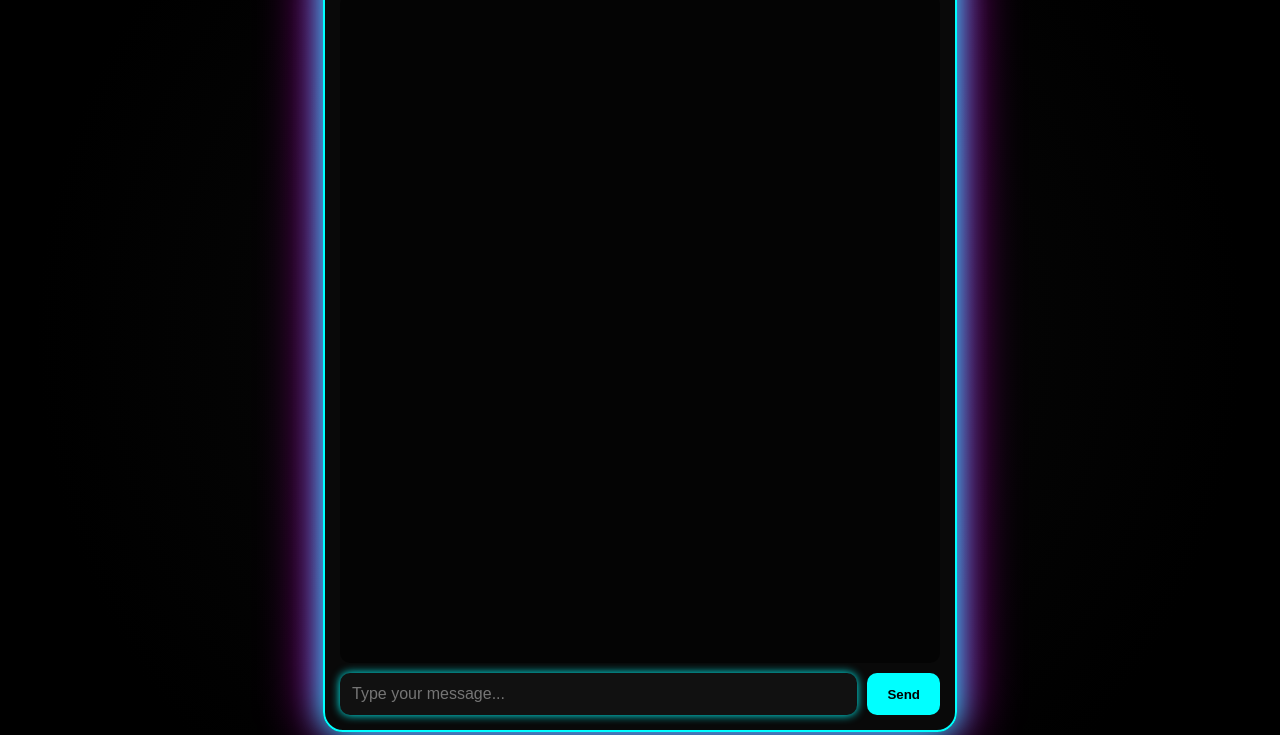
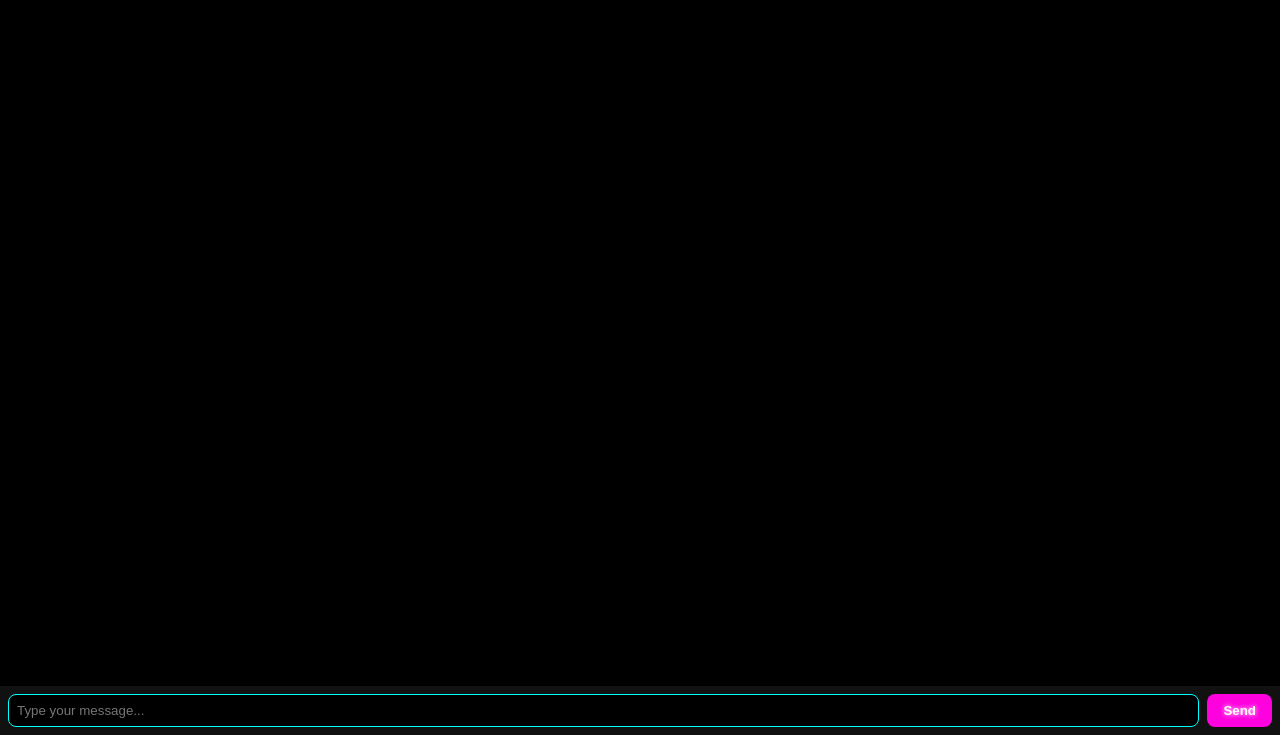
Before and after one commit to mujahi-01/falcons-chatbot, a plain HTML site: page Index.html in a window 1280 px wide. Shown: the part 65-800 px from the top of the page. Drawn offline with Linux system fonts and the light colour scheme.

Commit message:
Update Index.html

```diff
--- a/Index.html
+++ b/Index.html
@@ -1,136 +1,120 @@
 <!DOCTYPE html>
 <html lang="en">
 <head>
-  <meta charset="UTF-8">
-  <meta name="viewport" content="width=device-width, initial-scale=1.0">
-  <title>Falcons Chat</title>
+  <meta charset="UTF-8" />
+  <meta name="viewport" content="width=device-width, initial-scale=1.0" />
+  <title>⚡ Falcons Chat ⚡</title>
   <style>
     body {
+      background: black;
+      color: #00ffea;
+      font-family: 'Courier New', monospace;
       margin: 0;
-      font-family: 'Courier New', monospace;
-      background: radial-gradient(circle at center, #0a0a0a, #000000 80%);
-      color: #00fff7;
-      height: 100vh;
-      display: flex;
-      justify-content: center;
-      align-items: center;
-    }
-    .chat-container {
-      width: 95%;
-      max-width: 600px;
-      height: 95vh;
+      padding: 0;
       display: flex;
       flex-direction: column;
-      padding: 15px;
-      background: rgba(10, 10, 10, 0.9);
-      border-radius: 20px;
-      border: 2px solid #0ff;
-      box-shadow: 0 0 30px #0ff, 0 0 60px #f0f;
+      height: 100vh;
     }
-    .glitch {
+    header {
       text-align: center;
+      padding: 1rem;
       font-size: 1.5rem;
       font-weight: bold;
-      margin-bottom: 10px;
-      text-shadow: 2px 2px #f0f, -2px -2px #ff0;
-      animation: glitch 2s infinite;
+      color: #fff;
+      text-shadow: 0 0 5px #00f7ff, 0 0 15px #0ff, 0 0 20px #00f7ff;
+      animation: glitch 1.5s infinite;
     }
     @keyframes glitch {
-      0% { text-shadow: 2px 2px #f0f, -2px -2px #ff0; }
-      50% { text-shadow: -2px -2px #f0f, 2px 2px #ff0; }
-      100% { text-shadow: 2px 2px #f0f, -2px -2px #ff0; }
+      0% { text-shadow: 2px 2px #ff00de, -2px -2px #00f7ff; }
+      20% { text-shadow: -2px 0 #ff00de, 2px 2px #00f7ff; }
+      40% { text-shadow: 2px -2px #ff00de, -2px 2px #00f7ff; }
+      60% { text-shadow: -2px 2px #ff00de, 2px -2px #00f7ff; }
+      80% { text-shadow: 2px 2px #ff00de, -2px -2px #00f7ff; }
+      100% { text-shadow: -2px 0 #ff00de, 2px 2px #00f7ff; }
     }
-    .chat-box {
+    #chat {
       flex: 1;
       overflow-y: auto;
-      padding: 10px;
-      font-size: 1rem;
-      color: #00ffea;
-      text-shadow: 0 0 5px #0ff;
-      border-radius: 10px;
-      background: rgba(0,0,0,0.6);
+      padding: 1rem;
     }
-    .message {
-      margin: 6px 0;
-      word-wrap: break-word;
+    .msg {
+      margin: 0.5rem 0;
+      padding: 0.5rem 1rem;
+      border-radius: 8px;
+      max-width: 80%;
     }
-    .message.user { color: #f0f; text-align: right; }
-    .message.bot { color: #0ff; text-align: left; }
-    .chat-input {
+    .user {
+      background: rgba(0, 255, 200, 0.2);
+      align-self: flex-end;
+      text-align: right;
+    }
+    .bot {
+      background: rgba(255, 0, 222, 0.2);
+      align-self: flex-start;
+      text-align: left;
+    }
+    #input-area {
       display: flex;
-      margin-top: 10px;
+      padding: 0.5rem;
+      background: #111;
     }
-    .chat-input input {
+    #input {
       flex: 1;
-      padding: 12px;
+      padding: 0.5rem;
+      background: #000;
+      border: 1px solid #0ff;
+      color: #0ff;
+      border-radius: 8px;
+    }
+    button {
+      margin-left: 0.5rem;
+      padding: 0.5rem 1rem;
+      background: #ff00de;
+      color: white;
       border: none;
-      border-radius: 10px;
-      background: #111;
-      color: #0ff;
-      font-size: 1rem;
-      box-shadow: 0 0 10px #0ff;
-    }
-    .chat-input button {
-      margin-left: 10px;
-      padding: 12px 20px;
-      border: none;
-      border-radius: 10px;
-      background: #0ff;
-      color: #000;
+      border-radius: 8px;
       font-weight: bold;
-      cursor: pointer;
-      transition: 0.2s;
-    }
-    .chat-input button:hover {
-      background: #f0f;
-      color: #fff;
-      box-shadow: 0 0 20px #f0f;
+      text-shadow: 0 0 5px #fff, 0 0 10px #ff00de;
     }
   </style>
 </head>
 <body>
-  <div class="chat-container">
-    <div class="glitch">⚡ Falcons Chat ⚡</div>
-    <div class="chat-box" id="chat-box"></div>
-    <div class="chat-input">
-      <input type="text" id="user-input" placeholder="Type your message..." onkeypress="if(event.key==='Enter'){sendMessage()}">
-      <button onclick="sendMessage()">Send</button>
-    </div>
+  <header>⚡ Falcons Chat ⚡</header>
+  <div id="chat"></div>
+  <div id="input-area">
+    <input type="text" id="input" placeholder="Type your message..." />
+    <button onclick="sendMessage()">Send</button>
   </div>
 
   <script>
-    const SERVER_URL = "/api/chat"; // works automatically on Vercel
+    const chat = document.getElementById("chat");
+    const input = document.getElementById("input");
+
+    function addMessage(text, sender) {
+      const div = document.createElement("div");
+      div.className = `msg ${sender}`;
+      div.textContent = text;
+      chat.appendChild(div);
+      chat.scrollTop = chat.scrollHeight;
+    }
 
     async function sendMessage() {
-      const input = document.getElementById("user-input");
-      const message = input.value.trim();
-      if (!message) return;
-
-      appendMessage("user", message);
+      const text = input.value.trim();
+      if (!text) return;
+      addMessage(text, "user");
       input.value = "";
 
       try {
-        const response = await fetch(SERVER_URL, {
+        const res = await fetch("/api/chat", {
           method: "POST",
           headers: { "Content-Type": "application/json" },
-          body: JSON.stringify({ messages: [{ role: "user", content: message }] })
+          body: JSON.stringify({ message: text })
         });
-
-        const data = await response.json();
-        const reply = data.choices?.[0]?.message?.content || "[No response]";
-        appendMessage("bot", reply);
-      } catch (err) {
-        appendMessage("bot", "⚠️ Error: " + err.message);
+        const data = await res.json();
+        addMessage(data.reply, "bot");
+      } catch (e) {
+        addMessage("⚠️ Failed to connect to server", "bot");
       }
-    }
-
-    function appendMessage(role, text) {
-      const box = document.getElementById("chat-box");
-      const msg = document.createElement("div");
-      msg.className = "message " + role;
-      msg.textContent = text;
-      box.appendChild(msg);
-      box.scrollTop = box.scrollHeight;
     }
   </script>
 </body>
```
